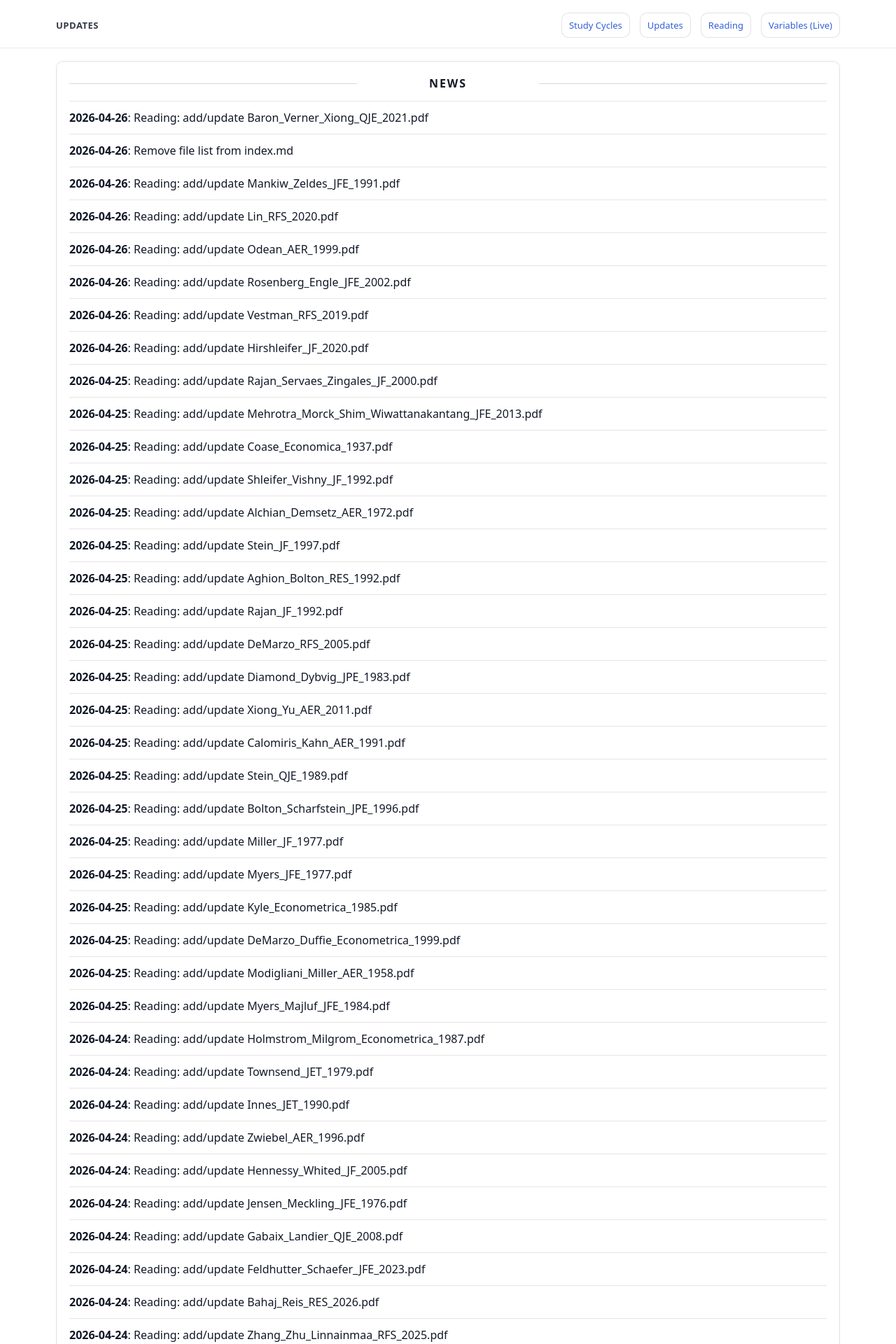
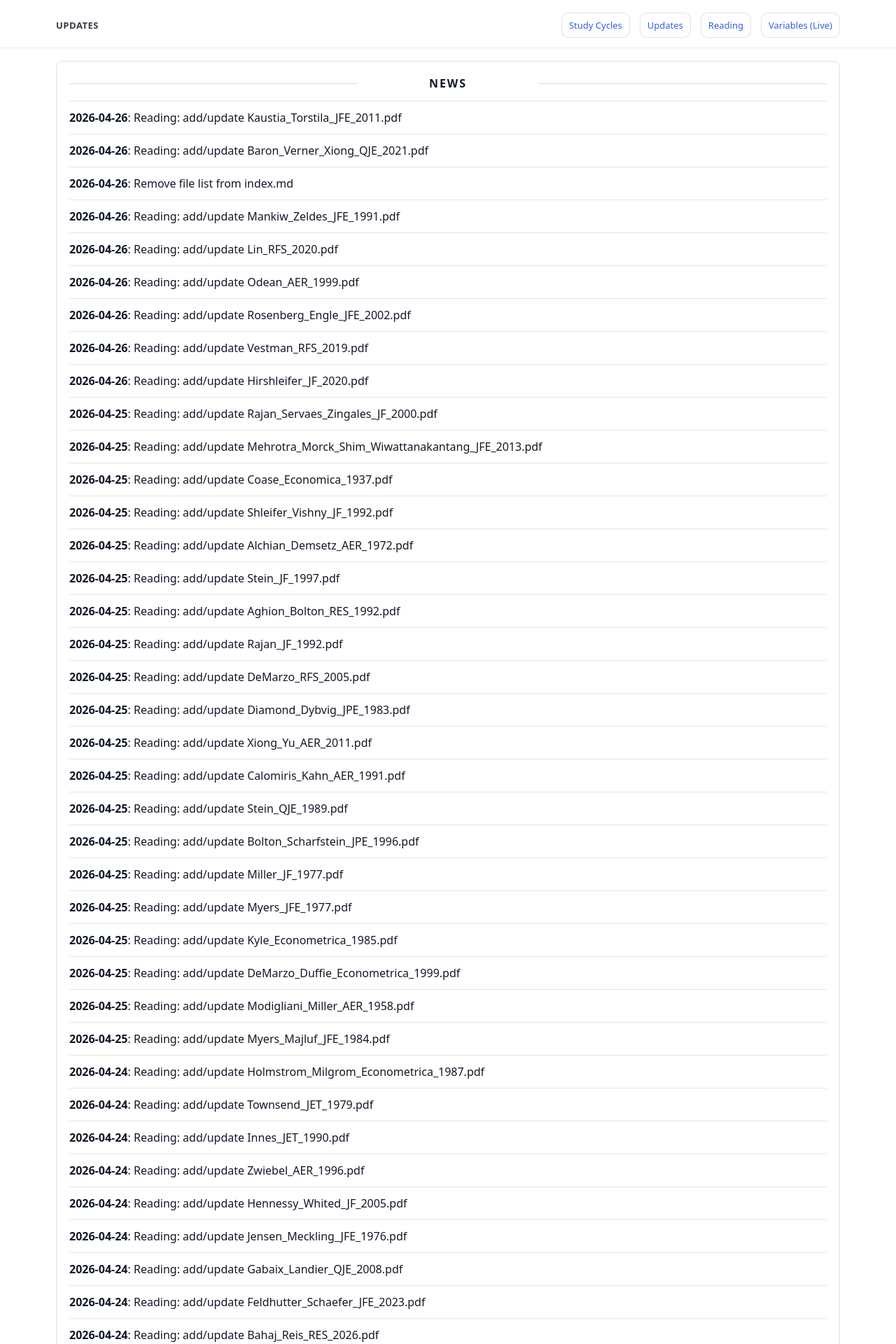
Before and after one commit to yaxinzn/study-archive, a Jekyll site: the page built from updates/index.md, in a window 1280 px wide. Shown: the top 1920 px of the page at 70% size. Built offline with Jekyll 4.4.1, drawn with Linux system fonts in a browser that asks for light colours; some of the changed text lies outside the part shown.

Commit message:
chore: update NEWS feed

```diff
--- a/_data/news.yml
+++ b/_data/news.yml
@@ -1,4 +1,7 @@
 # Auto-generated update history (sorted newest -> oldest). Do not edit manually.
+- ts: "1777202933"
+  date: "2026-04-26"
+  title: "Reading: add/update Kaustia_Torstila_JFE_2011.pdf"
 - ts: "1777202459"
   date: "2026-04-26"
   title: "Reading: add/update Baron_Verner_Xiong_QJE_2021.pdf"
```
